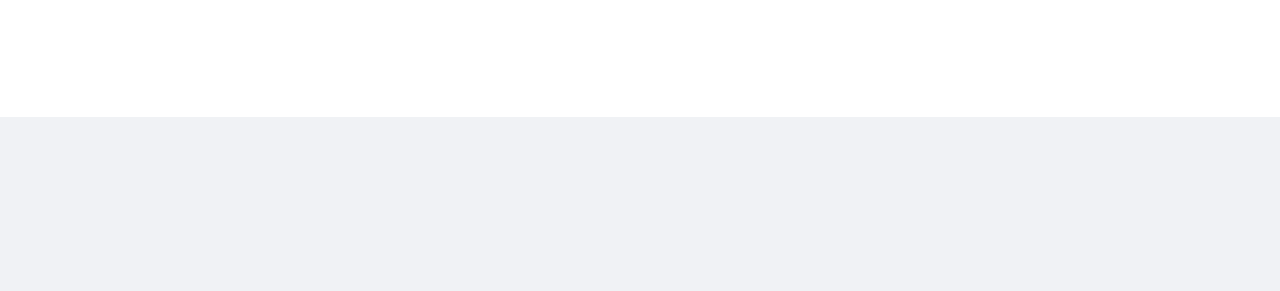
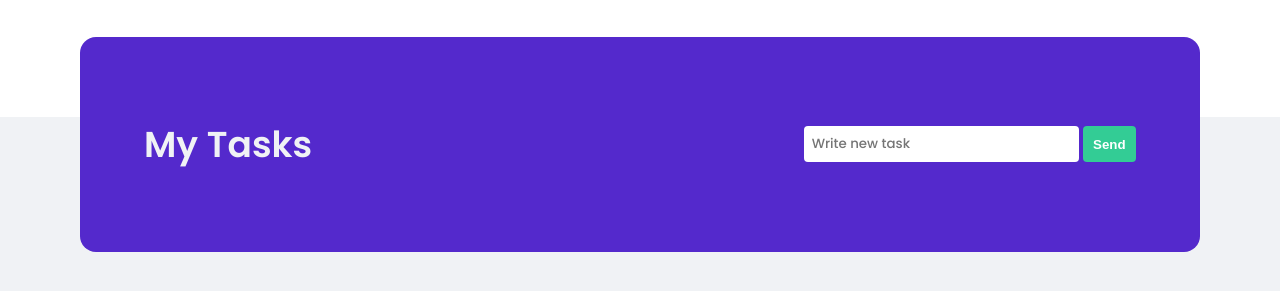
Before and after one commit to mathsmeireles/MyTasks, a plain HTML site: page index.html in a window 1280 px wide. Shown: the part 173-464 px from the top of the page. Drawn offline with Linux system fonts and the light colour scheme.

Commit message:
add create task

```diff
--- a/index.html
+++ b/index.html
@@ -5,6 +5,9 @@
   <meta http-equiv="X-UA-Compatible" content="IE=edge">
   <meta name="viewport" content="width=device-width, initial-scale=1.0">
   <link rel="stylesheet" type="text/css" href="style.css">
+  <link rel="preconnect" href="https://fonts.googleapis.com">
+  <link rel="preconnect" href="https://fonts.gstatic.com" crossorigin>
+  <link href="https://fonts.googleapis.com/css2?family=Poppins:wght@400;500;600&display=swap" rel="stylesheet">
   <title>My Tasks</title>
 </head>
 <body>
@@ -13,5 +16,19 @@
       <img src="img/LogoFS.png" alt="Logo Fábrica de Software">
     </header>
   </div>
+  <div class="container">
+    <section class="createTask">
+      <header>
+        <h1>My Tasks</h1>
+        <div class="input-group">
+         <input type="text" placeholder="Write new task" id="newTask">
+         <button>Send</button>
+        </div>
+      </header>
+      <div class="seeTasksDiv">
+
+      </div>
+    </section>
+  </div>
 </body>
 </html>
--- a/style.css
+++ b/style.css
@@ -16,6 +16,7 @@
 
 body {
   background-color: var(--background);
+  font: 16px "Poppins", sans-serif;
 }
 
 button {
@@ -25,8 +26,14 @@ button {
 ul {
   list-style: none;
 }
+
 .header {
   background-color: var(--shape);
+}
+
+.container {
+  max-width: 1120px;
+  margin: 0 auto;
 }
 
 .header header {
@@ -41,3 +48,48 @@ ul {
 .header header img {
   max-width: 80px;
 }
+
+section.createTask {
+  background-color: var(--blue);
+  border-radius: 1rem;
+  margin-top: -5rem;
+  padding: 5rem 4rem;
+}
+
+section.createTask header {
+  display: flex;
+  flex-direction: row;
+  align-items: center;
+  justify-content: space-between;
+}
+
+section.createTask h1 {
+  color: var(--background);
+  font-size: 2.25rem;
+
+}
+
+section.createTask .input-group {
+  display: flex;
+  align-items: center;
+  gap: 0.25rem;
+}
+
+section.createTask .input-group input {
+  background-color: var(--shape);
+  color: var(--text-body);
+  font-family: "Poppins";
+  font-weight: 500;
+  padding: 0.5rem;
+  border: 0;
+  border-radius: 0.25rem;
+}
+
+section.createTask .input-group button {
+  color: var(--shape);
+  background-color: var(--green);
+  border: 0;
+  padding: 0.65rem;
+  border-radius: 0.25rem;
+  font-weight: 600;
+}
```
